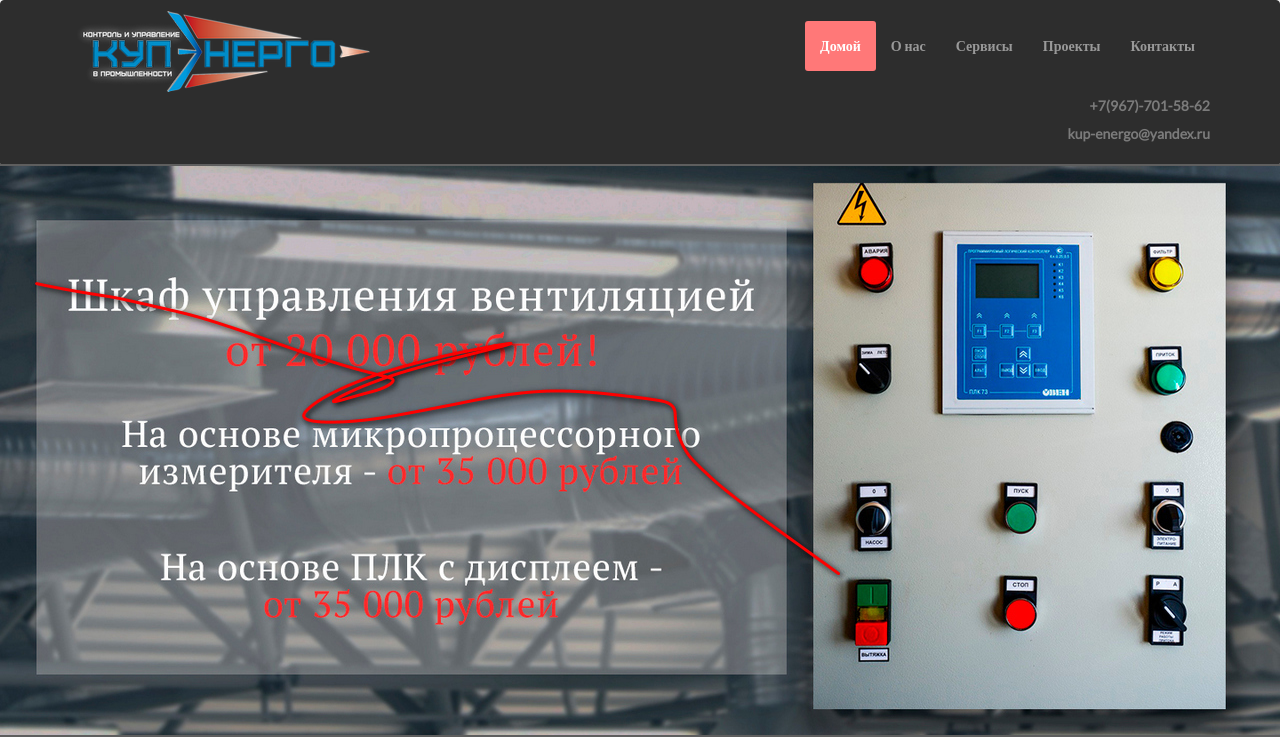
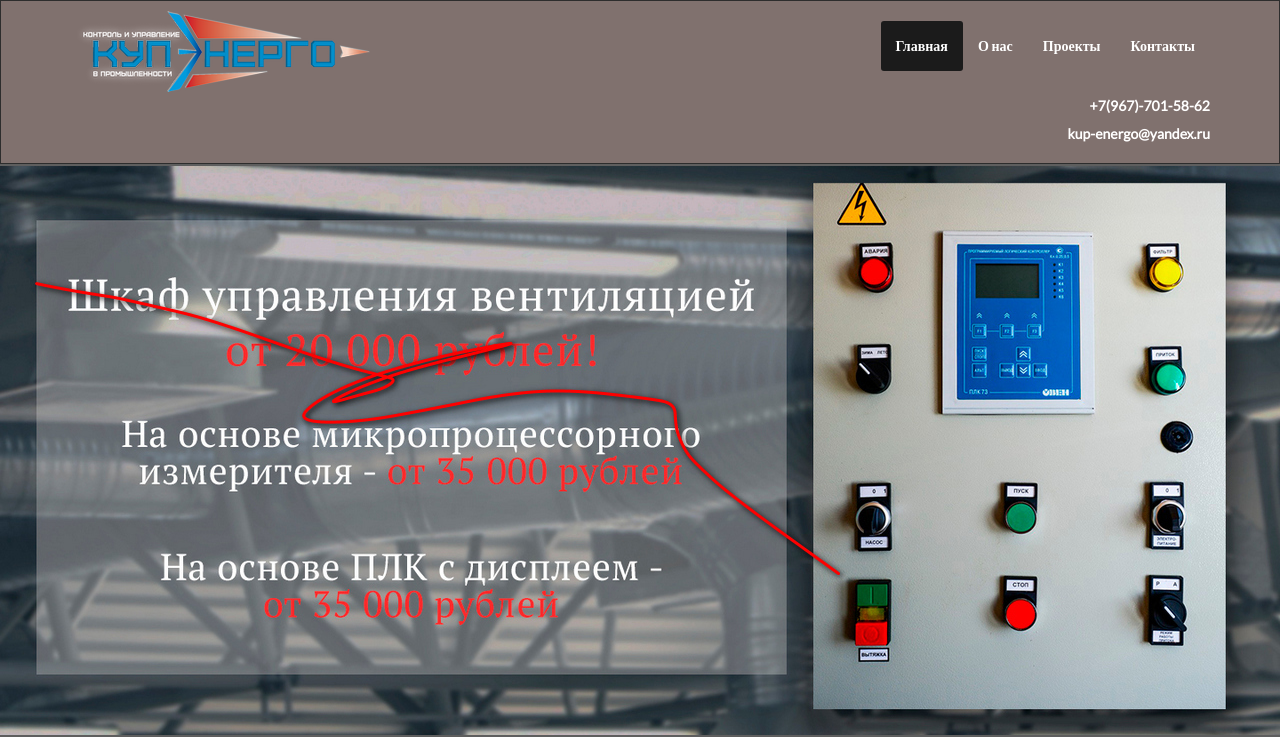
Before and after one commit to ikupdev/new-kupenergo.ru, a plain HTML site: page index.html in a window 1280 px wide. Shown: the top 744 px of the page. Drawn offline with Linux system fonts and the light colour scheme.

Commit message:
gray color scheme added

```diff
--- a/css/main.css
+++ b/css/main.css
@@ -60,26 +60,17 @@ a:hover, a:focus {
     min-height: 135px;
     max-width: 1280px;
     margin: 0 auto;
-    border-bottom-left-radius: unset;
-    border-bottom-right-radius: unset;
-
+    border-radius: unset;
 }
 
 .navbar-inverse {
-    background: #2d2d2d;
+    background: #80716e;
     border-color: #2d2d2d;
 }
 
 .navbar-inverse .navbar-nav > .active > a {
-    background: #ff7878;
+    background: #1b1b1b;
     border-radius: 3px;
-}
-
-.navbar-inverse .navbar-brand-large {
-    color: #999;
-    font-weight: bolder;
-    font-size: 22px;
-    letter-spacing: 1px;
 }
 
 .navbar-collapse {
@@ -90,6 +81,12 @@ a:hover, a:focus {
     padding-top: -10px;
 }
 
+.navbar-inverse .navbar-nav>li>a {
+    color: #ffffff;
+}
+.navbar-inverse .navbar-nav>li>a:hover {
+    color: #cccccc;
+}
 
 navbar-brand-small-wrapper {
     margin: 0 auto;
@@ -101,7 +98,7 @@ navbar-brand-small-wrapper {
 }
 
 .contact-block a {
-    color: #7b7b7b;
+    color: #ffffff;
 }
 
 .contact-block a:hover {
@@ -170,8 +167,11 @@ navbar-brand-small-wrapper {
 }
 
 .benefits {
-    background: #fff;
+    background: #bbb5b5;
     color: #5e5e5e;
+    border-top: #554e4c 2px solid;
+    border-bottom: #554e4c 2px solid;
+
 }
 @media (min-width: 870px) {
     .benefits {
--- a/index.html
+++ b/index.html
@@ -29,9 +29,8 @@
         </div>
         <div class="navbar-collapse collapse">
             <ul class="nav navbar-nav navbar-right">
-                <li class="active"><a href="index.html">Домой</a></li>
+                <li class="active"><a href="index.html">Главная</a></li>
                 <li><a href="index.html">О нас</a></li>
-                <li><a href="index.html">Сервисы</a></li>
                 <li><a href="index.html">Проекты</a></li>
                 <li><a href="index.html">Контакты</a></li>
             </ul>
@@ -100,8 +99,8 @@
 
 
 
+<script src="js/simple_slider.js"></script>
 <script src="js/jquery-3.5.1.min.js"></script>
 <script src="js/bootstrap.min.js"></script>
-<script src="js/simple_slider.js"></script>
 </body>
 </html>
```
